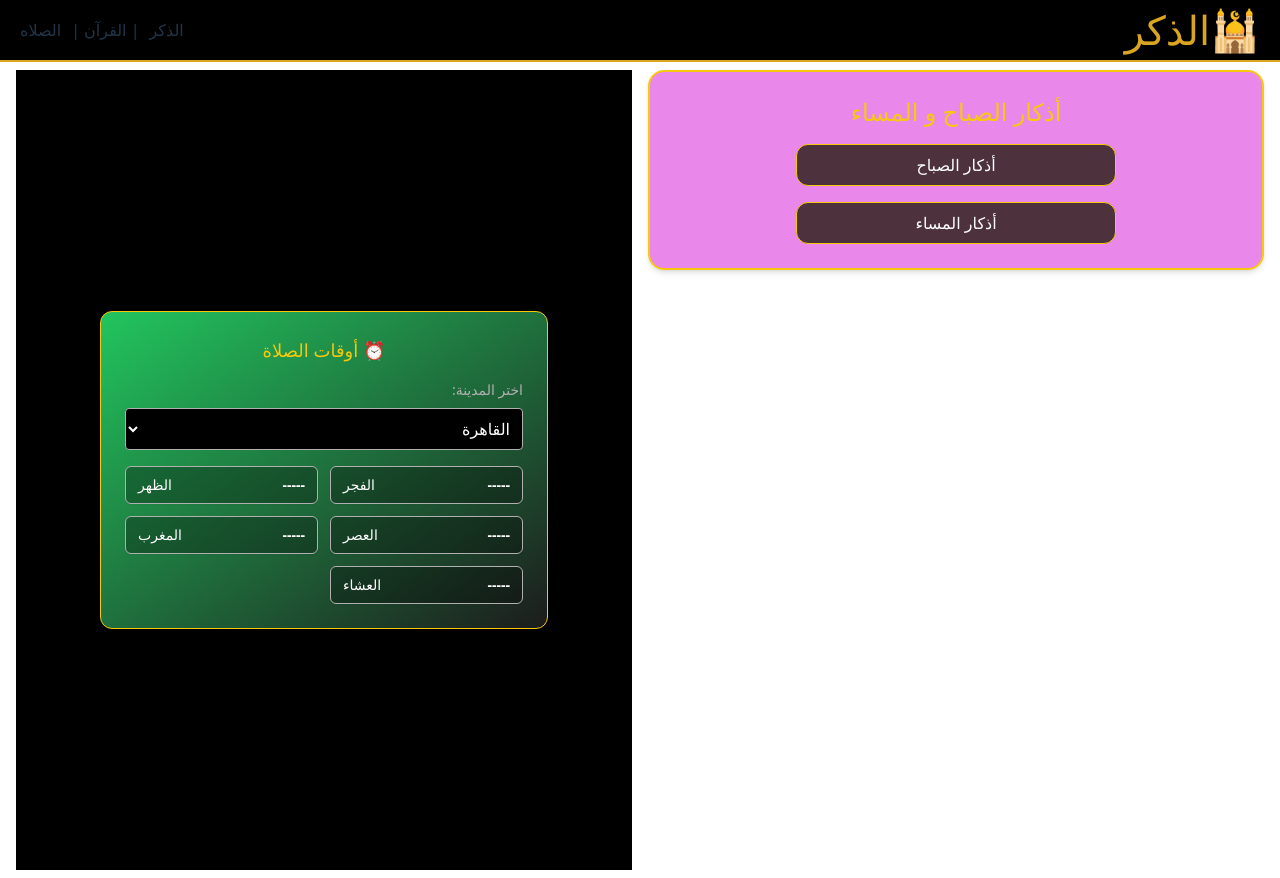
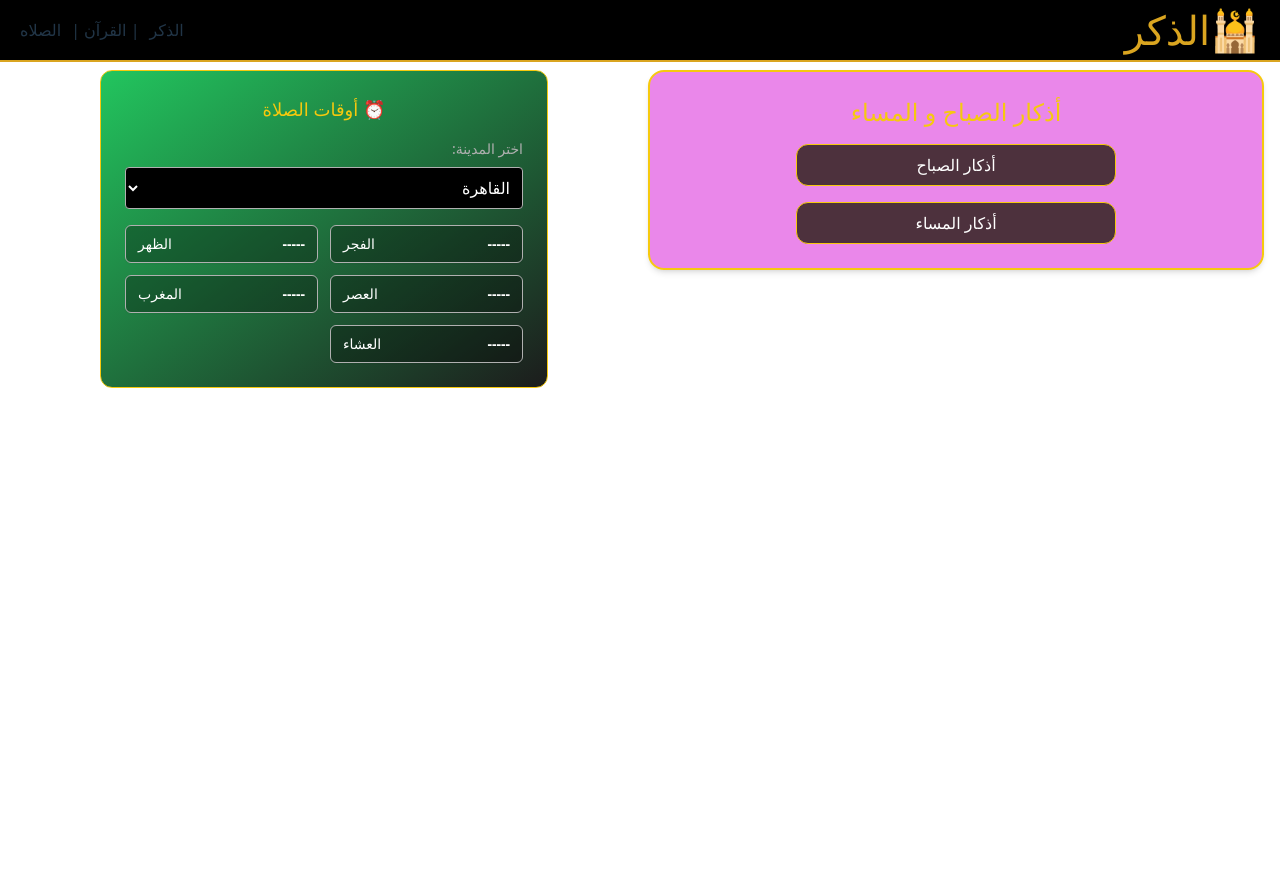
Before and after one commit to IslamicWays/Zikrify, a React (Vite) app: page / in a window 1280 px wide. After the commit the page ends 800 px from the top, so only its background shows below. Built offline with nearby package versions, Linux system fonts and the light colour scheme.

Commit message:
Update PrayerTimes.tsx

```diff
--- a/src/components/PrayerTimes/PrayerTimes.tsx
+++ b/src/components/PrayerTimes/PrayerTimes.tsx
@@ -116,7 +116,7 @@ const PrayerTimes: React.FC = () => {
   }, [nextPrayer]);
 
   return (
-    <div className="bg-black text-white flex items-center justify-center min-h-screen p-4">
+    <div className="text-white flex items-center justify-center">
       <div className="bg-gradient-to-br from-green to-darkGray border border-gold rounded-xl p-6 w-full max-w-md" dir="rtl">
         <h2 className="text-gold text-lg font-bold text-center mb-4">⏰ أوقات الصلاة</h2>
 
```
